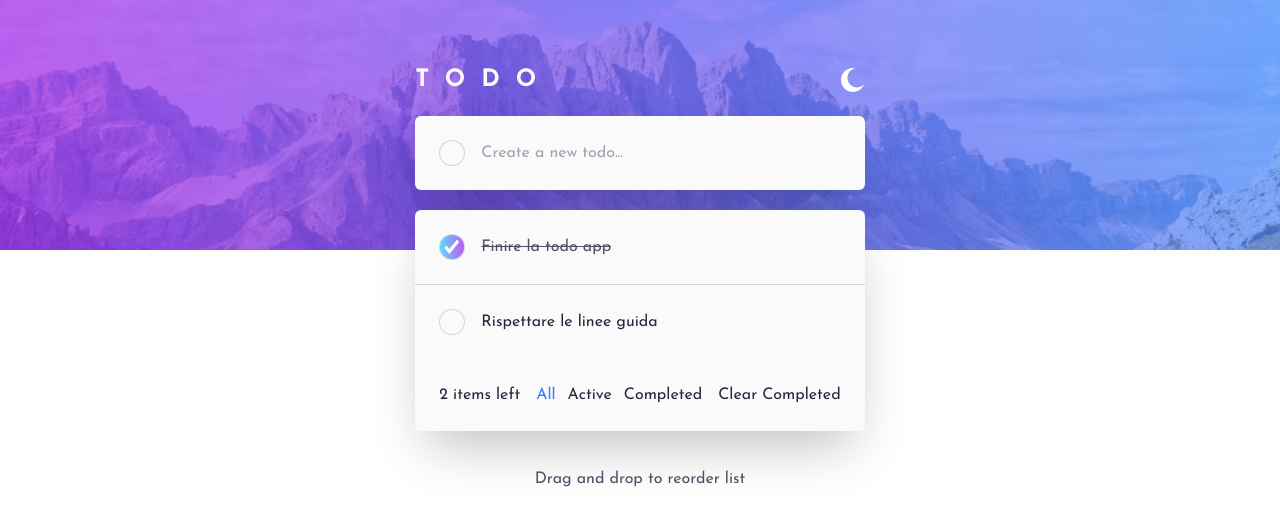
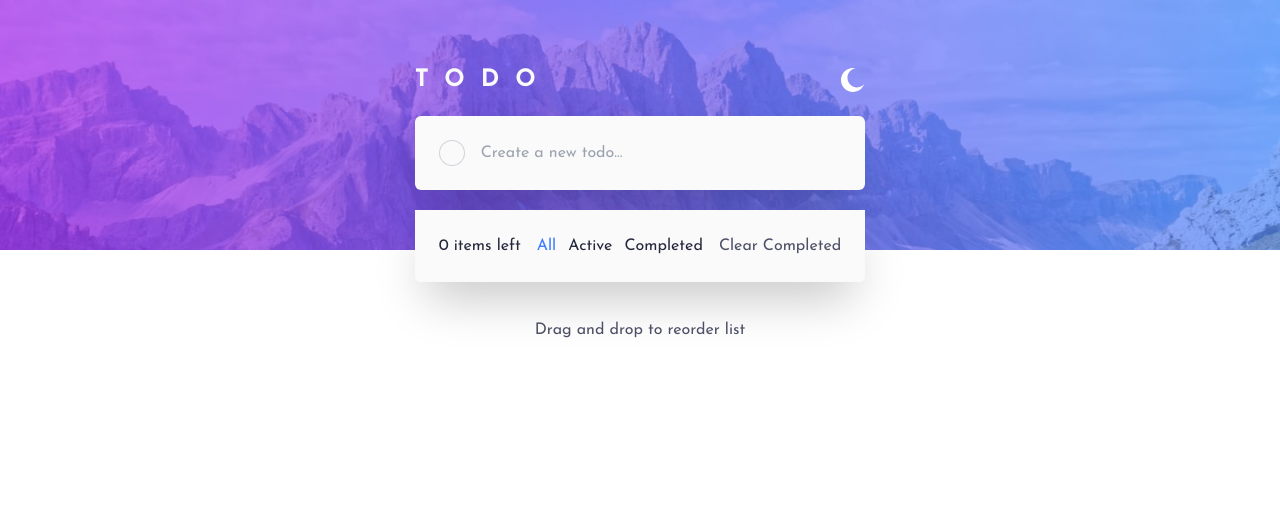
Before and after one commit to ninamicle/fem-todo-app, a React (Vite) app: page / in a window 1280 px wide. Shown: the top 526 px of the page. Built offline with nearby package versions, Linux system fonts and the light colour scheme.

Commit message:
deleted the todos mock

```diff
--- a/src/App.tsx
+++ b/src/App.tsx
@@ -5,16 +5,7 @@ import {Todo} from "./models/Todo.ts";
 import Todos from "./components/Todos.tsx";
 import {useState} from "react";
 
-let TODOS: Todo[] = [
-    {  id: '1',
-        text: 'Finire la todo app',
-        completed: true
-    },
-    {  id: '2',
-        text: 'Rispettare le linee guida',
-        completed: false
-    }
-]
+let TODOS: Todo[] = []
 function App() {
 const [todoItems, setTodoItems] = useState<Todo[]>(TODOS)
  const addTodo =(text: string) => {
```
